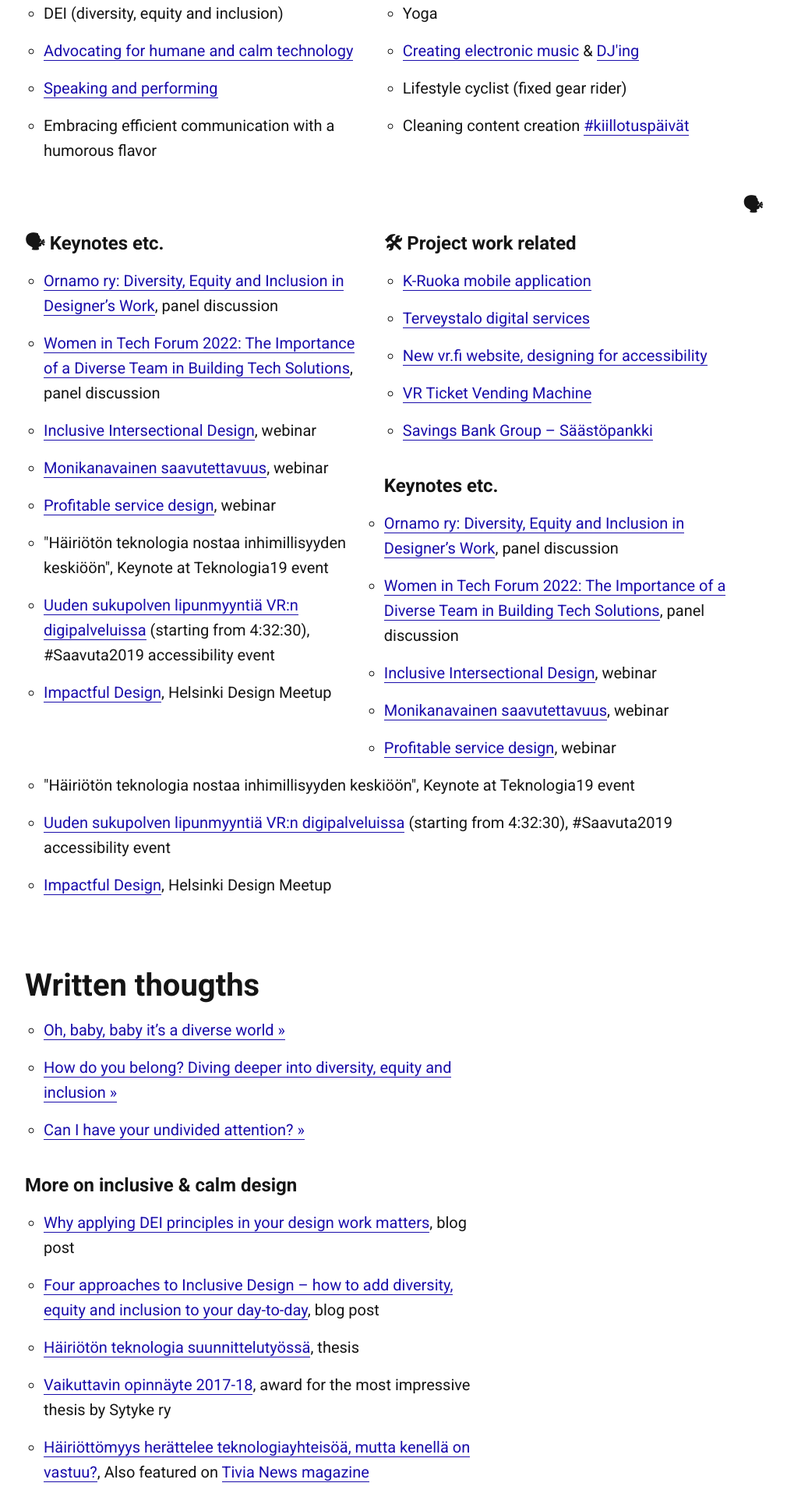
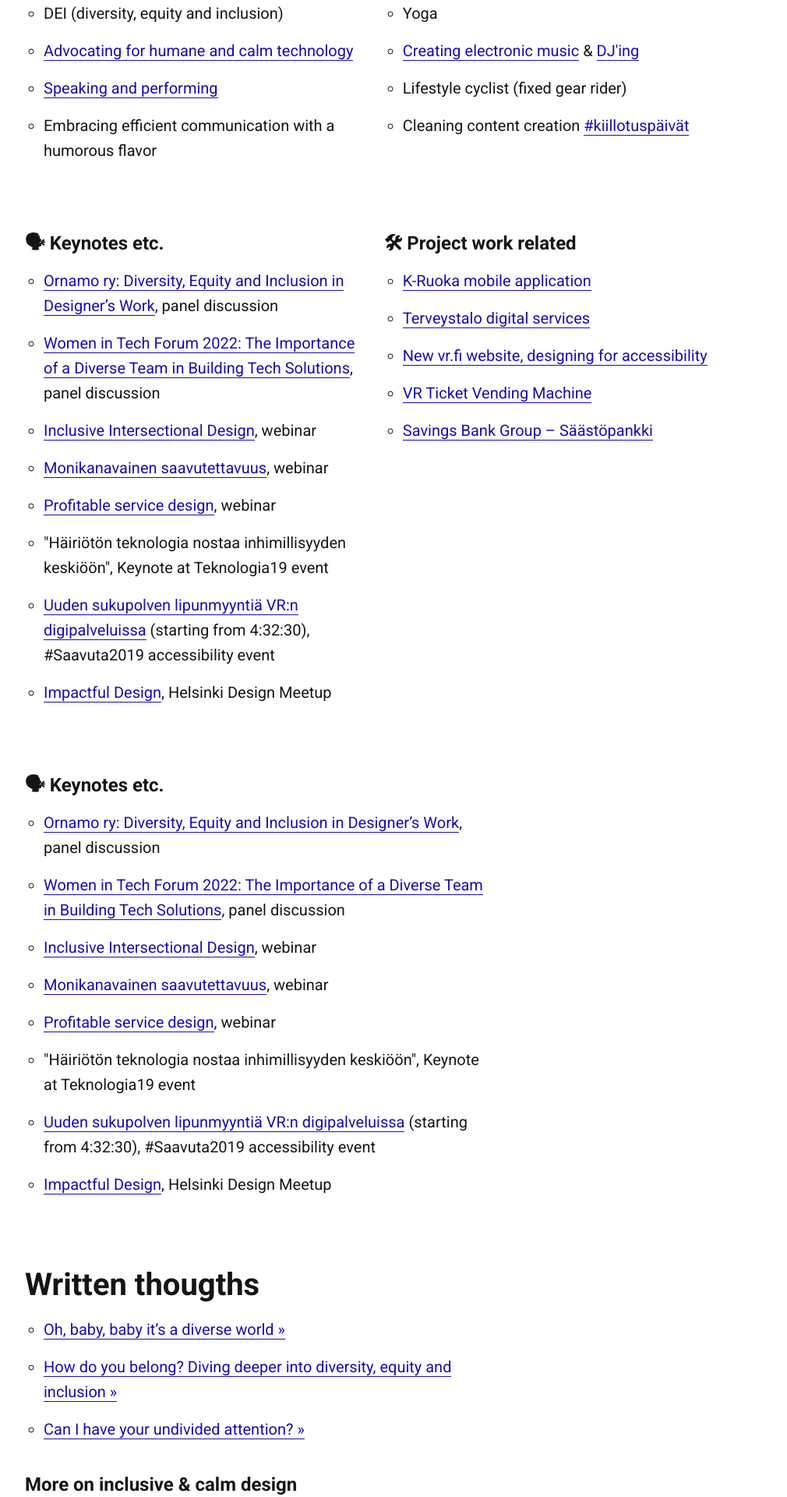
Before and after one commit to jesseu/jesseu.github.io, a Jekyll site: the page built from index.html, in a window 1280 px wide. Shown: the part 1142-3062 px from the top of the page at 78% size, without its empty margins (128-1138 px from the left). Built offline with Jekyll 4.4.1, drawn with Linux system fonts in a browser that asks for light colours.

Commit message:
Update index.html

```diff
--- a/index.html
+++ b/index.html
@@ -78,6 +78,7 @@
 				</ul>
 		</div>
 
+		<div class="eight columns" style="margin-top: 5%">
 			<h3 id="keynotes">🗣 Keynotes etc.</h3>
 			<ul>
 				<li><a href="https://www.ornamo.fi/artikkeli/ornamo-dialogue-diversity-equity-and-inclusion-in-designers-work-record/" target="_blank" rel="noopener">Ornamo ry: Diversity, Equity and Inclusion in Designer’s Work</a>, panel discussion</li>
@@ -89,6 +90,7 @@
 				<li><a href="https://www.enchant.fi/nkl/saavuta2019?fbclid=IwAR09sSaRTjEebiY371X0ofk6tC49Ya8Wlb-iktHCrj_sqTG0Z-aeLroNeQs" target="_blank" rel="noopener">Uuden sukupolven lipunmyyntiä VR:n digipalveluissa</a> (starting from 4:32:30), #Saavuta2019 accessibility event</li>
 				<li><a href="https://www.meetup.com/Helsinki-Design-Meetup/events/262285325/" target="_blank" rel="noopener">Impactful Design</a>, Helsinki Design Meetup</li>
 			</ul>
+		</div>
 	</div>
 
 	<div class="row">
```
Lines whose indentation alone changed are shown as unchanged.
